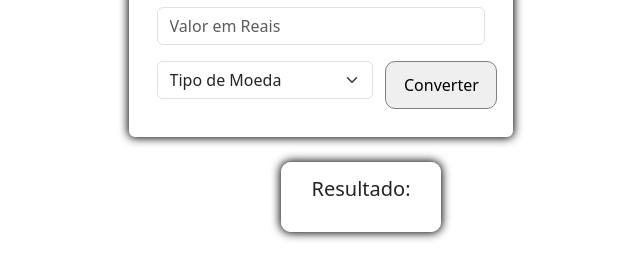
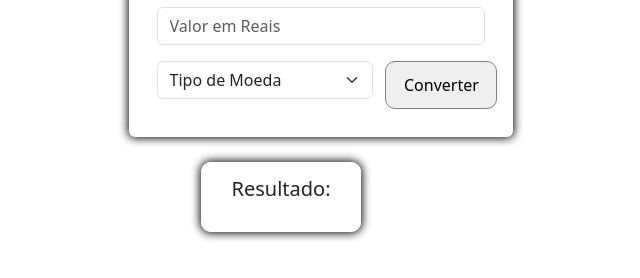
Before and after one commit to Marifrrs/Conversor-de-Moedas, a plain HTML site: page index.html in a window 1280 px wide. Shown: the part 174-452 px from the top of the page, without its empty margins (319-959 px from the left). Drawn offline with nearby package versions, Linux system fonts and the light colour scheme.

Commit message:
Update style.css

```diff
--- a/style.css
+++ b/style.css
@@ -21,7 +21,7 @@ h1, h5, p{
     display: grid;
     justify-content: center;
     border-radius: 10px;
-    margin: 2% 37.5em 1%;
+    margin: 2% 32.5em 1%;
     padding: 1%;
     border: solid 2px white;
     box-shadow: 0 0 10px 1px black;
```
